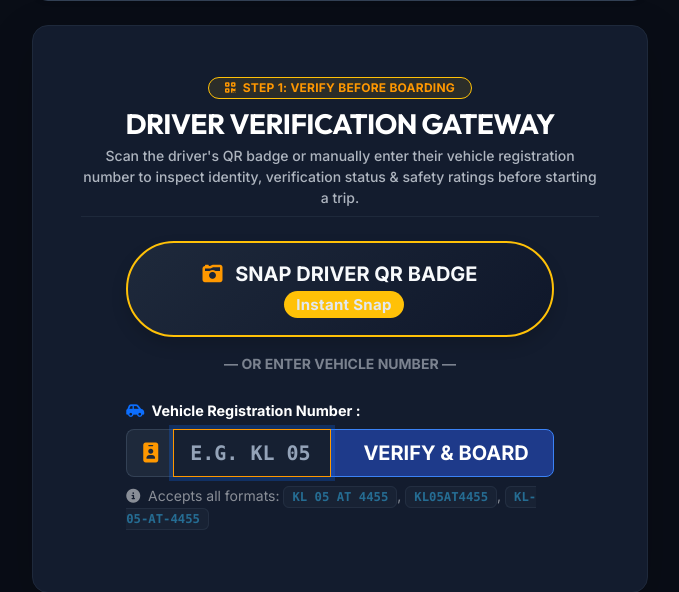
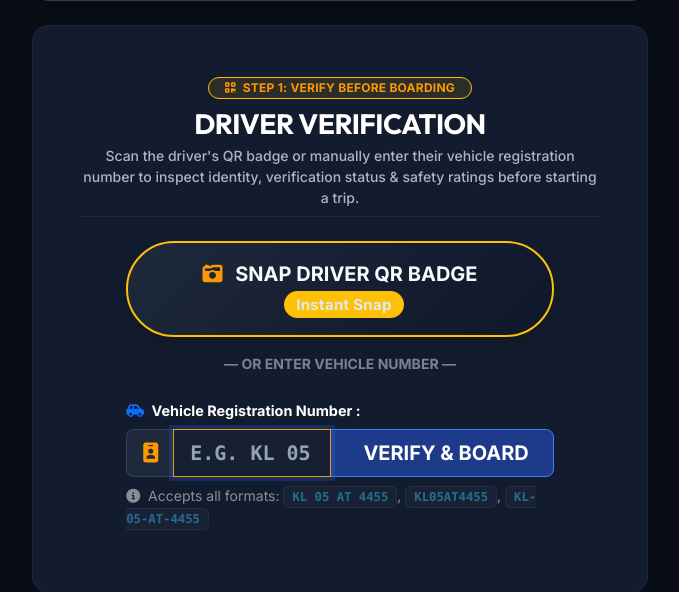
Before and after one commit to vyshnavivenu/SafeRide, a Django app: template templates/passenger/dashboard.html in a window 1280 px wide. Shown: the part 281-873 px from the top of the page, without its empty margins (300-979 px from the left). Run offline with Django 5.2, Linux system fonts and the light colour scheme; the template is opened without the code that fills it, so the values that code supplies are empty; some libraries are stand-ins or nearby versions.

Commit message:
UI: Change DRIVER VERIFICATION GATEWAY heading to DRIVER VERIFICATION

```diff
--- a/templates/passenger/dashboard.html
+++ b/templates/passenger/dashboard.html
@@ -68,14 +68,14 @@
   {% endif %}
 
   <!-- ========================================== -->
-  <!-- 2. DRIVER VERIFICATION GATEWAY (CORE FEATURE) -->
+  <!-- 2. DRIVER VERIFICATION (CORE FEATURE) -->
   <!-- ========================================== -->
   <div class="card rounded-4 border shadow-lg p-4 p-md-5 mb-4" style="background-color: #131C2E !important; border-color: #1E293B !important;">
     <div class="text-center mb-4 pb-2 border-bottom" style="border-color: #1E293B !important;">
       <span class="badge bg-warning bg-opacity-10 text-warning px-3 py-1 rounded-pill fw-bold mb-2 border border-warning">
         <i class="fa-solid fa-qrcode me-1"></i> STEP 1: VERIFY BEFORE BOARDING
       </span>
-      <h3 class="fw-bold text-white mb-1 text-uppercase tracking-wider">DRIVER VERIFICATION GATEWAY</h3>
+      <h3 class="fw-bold text-white mb-1 text-uppercase tracking-wider">DRIVER VERIFICATION</h3>
       <p class="text-white opacity-75 small mb-0">Scan the driver's QR badge or manually enter their vehicle registration number to inspect identity, verification status & safety ratings before starting a trip.</p>
     </div>
 
```
